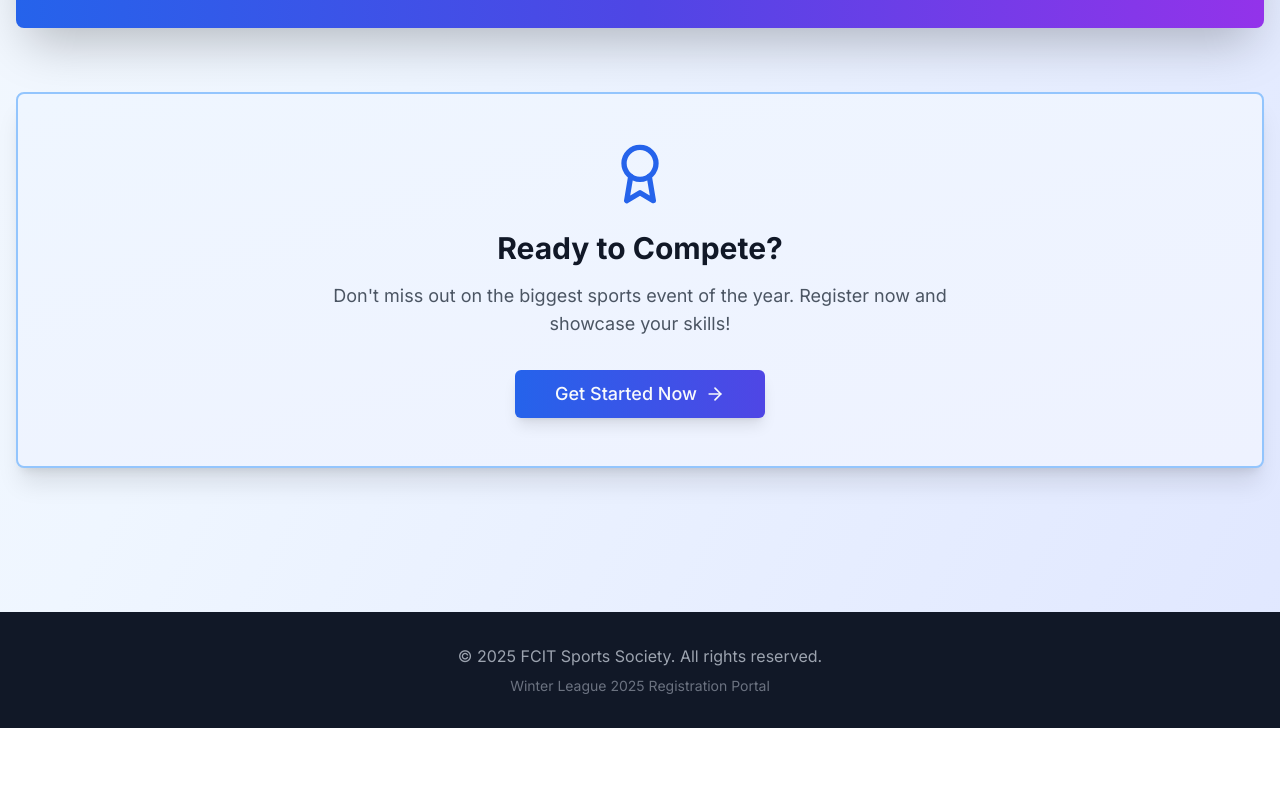
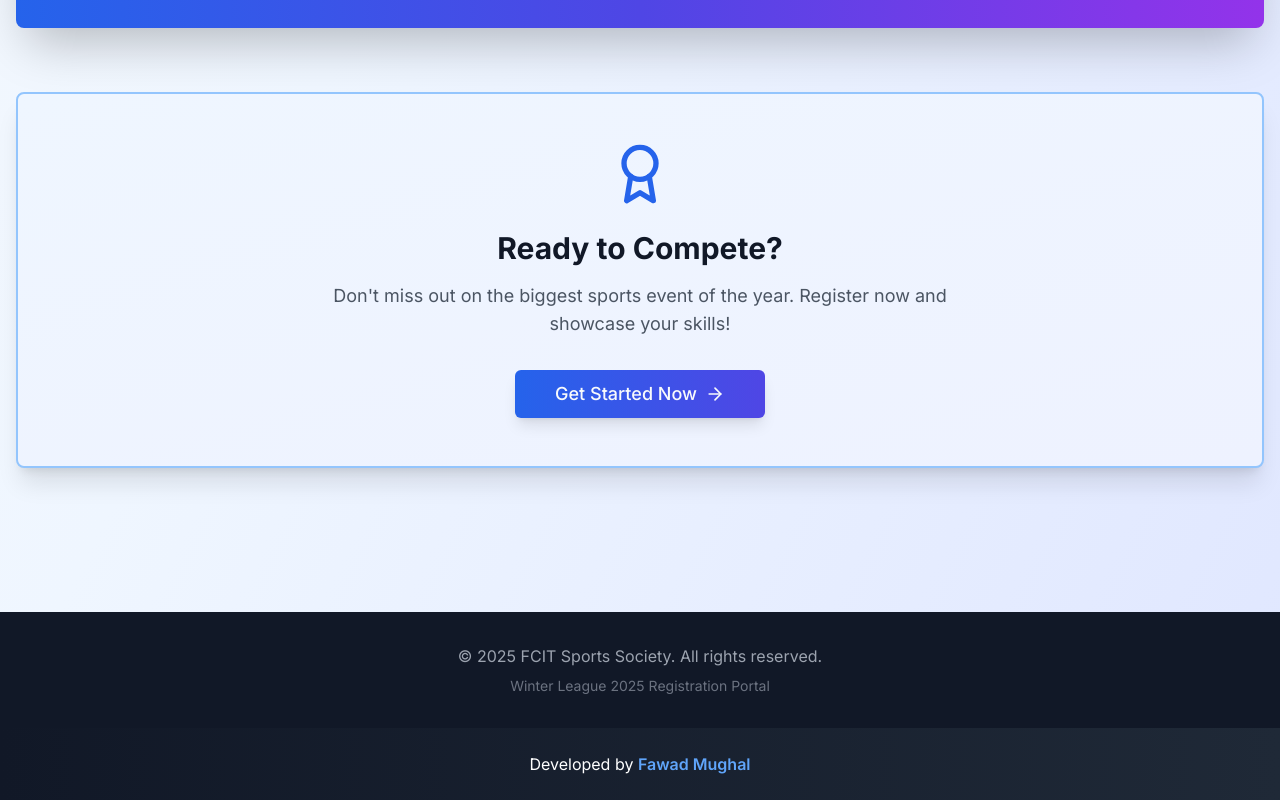
Before and after one commit to fawadmughal-ds/winter-league-registration-form, a Next.js app: page / in a window 1280 px wide. Shown: the part 1830-2630 px from the top of the page. Before the commit the page ends 2558 px from the top, so only its background shows below. Built offline with nearby package versions, Linux system fonts and the light colour scheme.

Commit message:
footer done

```diff
--- a/app/layout.tsx
+++ b/app/layout.tsx
@@ -1,6 +1,7 @@
 import type { Metadata } from "next";
 import { Inter } from "next/font/google";
 import "./globals.css";
+import Footer from "@/components/footer";
 
 const inter = Inter({ subsets: ["latin"] });
 
@@ -16,7 +17,10 @@ export default function RootLayout({
 }) {
   return (
     <html lang="en">
-      <body className={inter.className}>{children}</body>
+      <body className={`${inter.className} flex flex-col min-h-screen`}>
+        <main className="flex-1">{children}</main>
+        <Footer />
+      </body>
     </html>
   );
 }
--- /dev/null
+++ b/components/footer.tsx
@@ -0,0 +1,14 @@
+export default function Footer() {
+  return (
+    <footer className="bg-gradient-to-r from-gray-900 to-gray-800 text-white py-6 mt-auto">
+      <div className="container mx-auto px-4">
+        <div className="text-center">
+          <p className="text-sm sm:text-base">
+            Developed by{' '}
+            <span className="font-semibold text-blue-400">Fawad Mughal</span>
+          </p>
+        </div>
+      </div>
+    </footer>
+  );
+}
```
